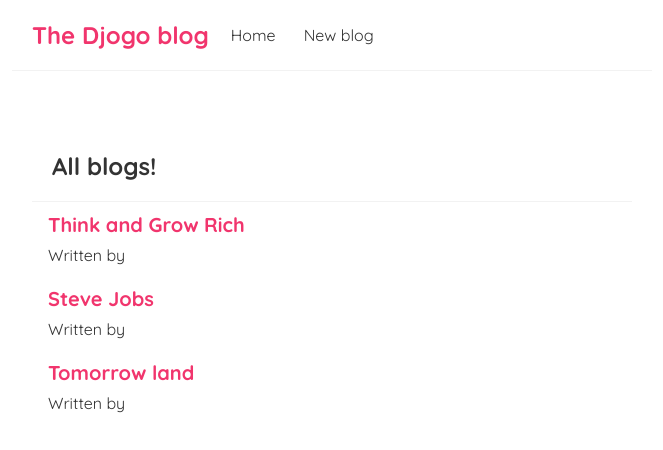
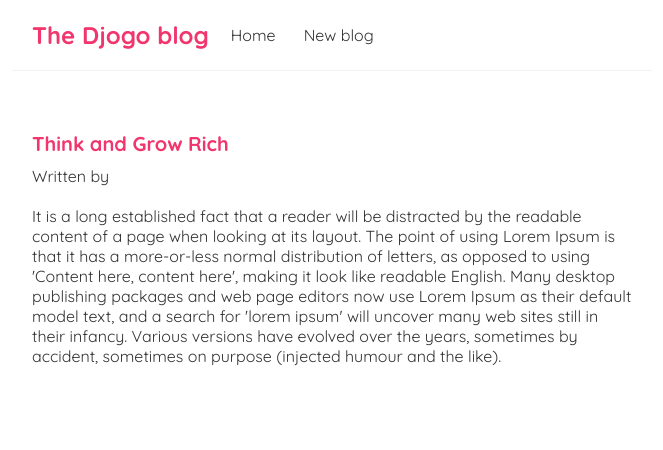
Before and after one commit to bergad37/React-exercises, a React (Create React App) app: page /blogs/1 in a window 1280 px wide. Shown: the top 450 px of the page, without its empty margins (308-971 px from the left). Built offline with nearby package versions, Linux system fonts and the light colour scheme; data requests are answered from the project's data file.

Commit message:
single blog page

```diff
--- a/Data/db.json
+++ b/Data/db.json
@@ -2,19 +2,19 @@
     "blogs":[
         {
         "title":"   Think and Grow Rich",
-        "body":"Lorem Ipsum is simply dummy text of the printing",
+        "body":"It is a long established fact that a reader will be distracted by the readable content of a page when looking at its layout. The point of using Lorem Ipsum is that it has a more-or-less normal distribution of letters, as opposed to using 'Content here, content here', making it look like readable English. Many desktop publishing packages and web page editors now use Lorem Ipsum as their default model text, and a search for 'lorem ipsum' will uncover many web sites still in their infancy. Various versions have evolved over the years, sometimes by accident, sometimes on purpose (injected humour and the like).",
         "auhtor":"joe",
         "id":1
         },
         {
-            "title":"   Steve Jobs",
-            "body":"Lorem Ipsum is simply dummy text of the printing",
+            "title":"Steve Jobs",
+            "body":"It is a long established fact that a reader will be distracted by the readable content of a page when looking at its layout. The point of using Lorem Ipsum is that it has a more-or-less normal distribution of letters, as opposed to using 'Content here, content here', making it look like readable English. Many desktop publishing packages and web page editors now use Lorem Ipsum as their default model text, and a search for 'lorem ipsum' will uncover many web sites still in their infancy. Various versions have evolved over the years, sometimes by accident, sometimes on purpose (injected humour and the like).",
             "auhtor":"john",
             "id":2
         },
         {
             "title":"Tomorrow  land",
-            "body":"Lorem Ipsum is simply dummy text of the printing",
+            "body":"There are many variations of passages of Lorem Ipsum available, but the majority have suffered alteration in some form, by injected humour, or randomised words which don't look even slightly believable. If you are going to use a passage of Lorem Ipsum, you need to be sure there isn't anything embarrassing hidden in the middle of text. All the Lorem Ipsum generators on the Internet tend to repeat predefined chunks as necessary, making this the first true generator on the Internet. It uses a dictionary of over 200 Latin words, combined with a handful of model sentence structures, to generate Lorem Ipsum which looks reasonable. The generated Lorem Ipsum is therefore always free from repetition, injected humour, or non-characteristic words etc.",
             "auhtor":"Doe",
             "id":3
         }
--- a/package.json
+++ b/package.json
@@ -5,6 +5,7 @@
     "@testing-library/user-event": "^13.5.0",
     "react": "^18.2.0",
     "react-dom": "^18.2.0",
+    "react-router-dom": "^5.3.4",
     "react-scripts": "5.0.1",
     "web-vitals": "^2.1.4"
   },
--- a/src/App.js
+++ b/src/App.js
@@ -1,15 +1,31 @@
 import { Navbar } from './Navbar';
 import { Home } from './Home';
+import {BrowserRouter as Router,Route,Switch} from 'react-router-dom'
+import Create from './Create';
+import BlogDetails from './BlogDetails';
+
 
 function App() {
   //const person={name:'Yosh',age:30}
   return (
+    <Router>
     <div className="App">
     <Navbar />
       <div className="content">
-      <Home />
+    <Switch >
+         <Route exact path="/">  {/*For the home page the path is */}
+            <Home />
+         </Route>
+         <Route path="/create">  {/*For the Create blog page the path is */}
+            <Create />
+         </Route>
+         <Route path="/blogs/:id">  {/*For the get one blog page the path is */}
+            <BlogDetails />
+         </Route>
+    </Switch>
       </div>
     </div>
+    </Router>
   );
 }
 
--- /dev/null
+++ b/src/BlogDetails.js
@@ -0,0 +1,23 @@
+import { useParams } from "react-router-dom/cjs/react-router-dom.min"
+import useFetch from "./useFetch";
+
+const BlogDetails = () => {
+    const {id}=useParams();
+    const {data:blog,error,isPending}=useFetch('http://localhost:8000/blogs/'+id);
+
+  return (
+    <div className="blog-details">
+  {isPending && <div>Loading......</div>}
+  {error && <div>{error}</div>}
+  {blog && (
+    <article>
+    <h2>{blog.title}</h2>
+    <p>Written by {blog.author}</p>
+    <div>{blog.body}</div>
+    </article>
+  )}
+    </div>
+  )
+}
+
+export default BlogDetails
--- a/src/BlogList.js
+++ b/src/BlogList.js
@@ -1,3 +1,4 @@
+import { Link } from 'react-router-dom/cjs/react-router-dom.min';
 import './index.css'
 
 export const BlogList = ({blogs,title}) => {
@@ -10,8 +11,10 @@ export const BlogList = ({blogs,title}) => {
     <h2 className='title'>{title}</h2>
      {blogs.map((blog)=>(
         <div className="blog-preview" key={blog.id}>
+        <Link to={`/blogs/${blog.id}`}>
         <h2>{blog.title}</h2>
         <p>Written by {blog.author}</p>
+        </Link>
         </div>
           ))}</div>
 
--- /dev/null
+++ b/src/Create.js
@@ -0,0 +1,11 @@
+import React from 'react'
+
+const Create = () => {
+  return (
+    <div className='create'>
+    <h2>Add a blog</h2>
+    </div>
+  )
+}
+
+export default Create
--- a/src/Navbar.js
+++ b/src/Navbar.js
@@ -1,12 +1,12 @@
-import React from 'react'
 
+import {Link} from 'react-router-dom'
 export const Navbar = () => {
   return (
     <nav className='navbar'>
     <h1>The Djogo blog</h1>
     <div>
-    <a href="/">Home</a>
-    <a href="/create">New blog</a>
+    <Link to="/">Home</Link>
+    <Link to="/create">New blog</Link>
     </div>
     </nav>
   )
--- a/src/index.css
+++ b/src/index.css
@@ -48,3 +48,24 @@
   color:  #f1356d;
   margin-bottom: 8px;
 }
+
+.blog-preview a{
+  text-decoration: none;
+}
+/* blog details page */
+.blog-details h2{
+  font-size: 20px;
+  color:  #f1356d;
+  margin-bottom: 10px;
+}
+.blog-details  div{
+  margin:20px 0;
+}
+.blog-details button{
+  background: #f1356d;
+  color:white;
+  border:0;
+  padding:8px;
+  border-radius: 8px;
+  cursor: pointer;
+}
--- a/src/useFetch.js
+++ b/src/useFetch.js
@@ -7,8 +7,10 @@ const useFetch=(url)=>{
 const [error,setError]=useState(null);
 
     useEffect(()=>{
+const abortCont=new AbortController();  //to stop the fetch method for not throwing the error that unmounted component is being updated
+
         setTimeout(()=>{
-          fetch(url)
+          fetch(url,{signal:abortCont.signal})
           .then(res=>{
             if(!res.ok){
               throw Error('Could not fetch data from the server');
@@ -22,10 +24,16 @@ const [error,setError]=useState(null);
             setError(null);
           })
           .catch((err)=>{
-        setError(err.message);
-        setIsPending(false);
+            if(err.name==='AbortError'){
+                console.log('fetch aborted');
+            }
+            else{
+                setError(err.message);
+                setIsPending(false);
+            }
           })
         },2000);
+        return ()=>abortCont.abort;
 
           },[url]);//dependence array , the use effect is activated only when the sate of name changes but not the state of blogs
           return{data,isPending,error};
```
Also changed, not shown: 1 other file (tests, documents, lock files or other folders).
